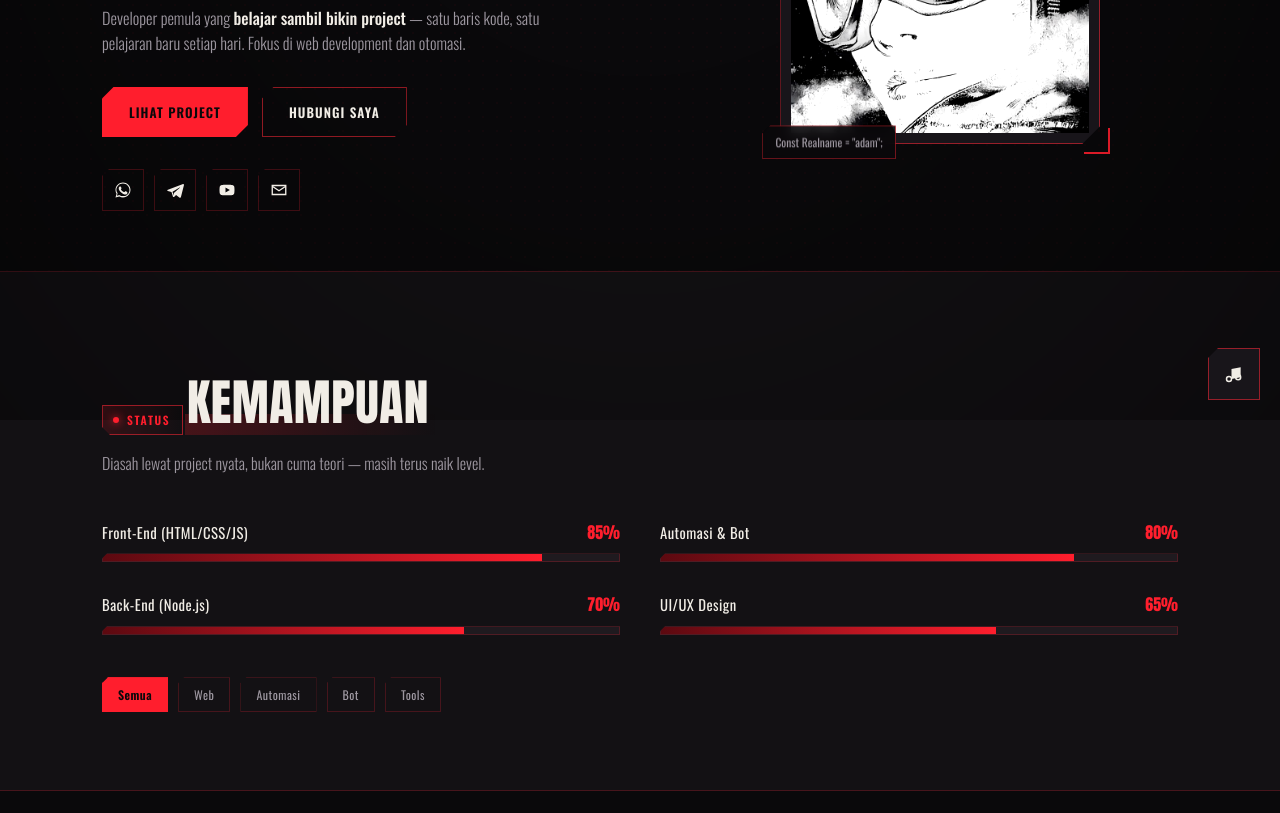
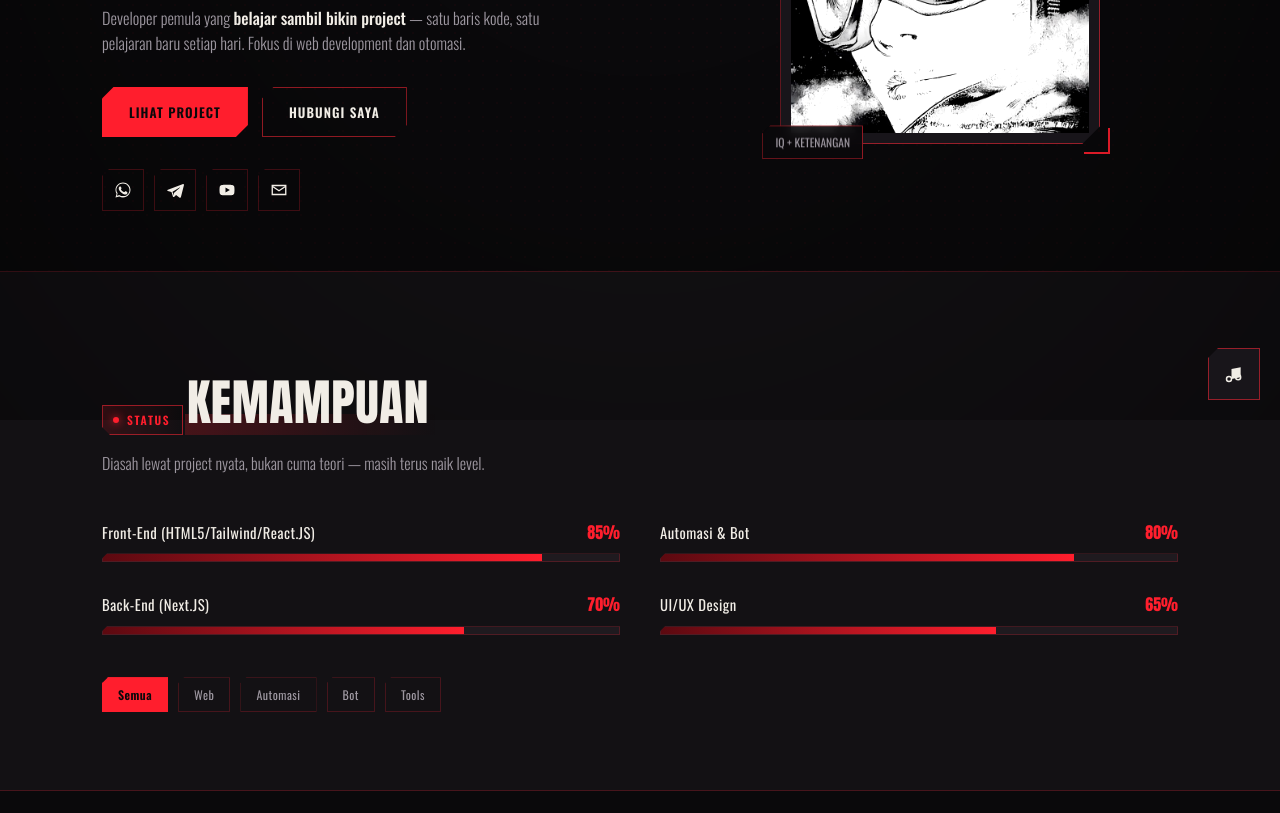
Before and after one commit to sherryv2/projectgabut, a plain HTML site: page index.html in a window 1280 px wide. Shown: the part 380-1193 px from the top of the page. Drawn offline with nearby package versions, Linux system fonts and the light colour scheme.

Commit message:
Update index.html

```diff
--- a/index.html
+++ b/index.html
@@ -632,7 +632,7 @@ body.has-custom-cursor, body.has-custom-cursor a, body.has-custom-cursor button{
           <img src="IMG_1873.jpeg" alt="Ilustrasi avatar Adam bergaya monokrom">
         </div>
         <div class="bubble b1"><span class="dot"></span>Still Learning</div>
-        <div class="bubble b2">Const Realname = "adam";</div>
+        <div class="bubble b2">IQ + KETENANGAN</div>
       </div>
     </div>
   </div>
@@ -648,7 +648,7 @@ body.has-custom-cursor, body.has-custom-cursor a, body.has-custom-cursor button{
     </div>
     <div class="status-grid reveal" id="statGrid">
       <div class="stat">
-        <div class="stat-top"><span>Front-End (HTML/CSS/JS)</span><span>85%</span></div>
+        <div class="stat-top"><span>Front-End (HTML5/Tailwind/React.JS)</span><span>85%</span></div>
         <div class="bar-track"><div class="bar-fill" data-w="85"></div></div>
       </div>
       <div class="stat">
@@ -656,7 +656,7 @@ body.has-custom-cursor, body.has-custom-cursor a, body.has-custom-cursor button{
         <div class="bar-track"><div class="bar-fill" data-w="80"></div></div>
       </div>
       <div class="stat">
-        <div class="stat-top"><span>Back-End (Node.js)</span><span>70%</span></div>
+        <div class="stat-top"><span>Back-End (Next.JS)</span><span>70%</span></div>
         <div class="bar-track"><div class="bar-fill" data-w="70"></div></div>
       </div>
       <div class="stat">
```
